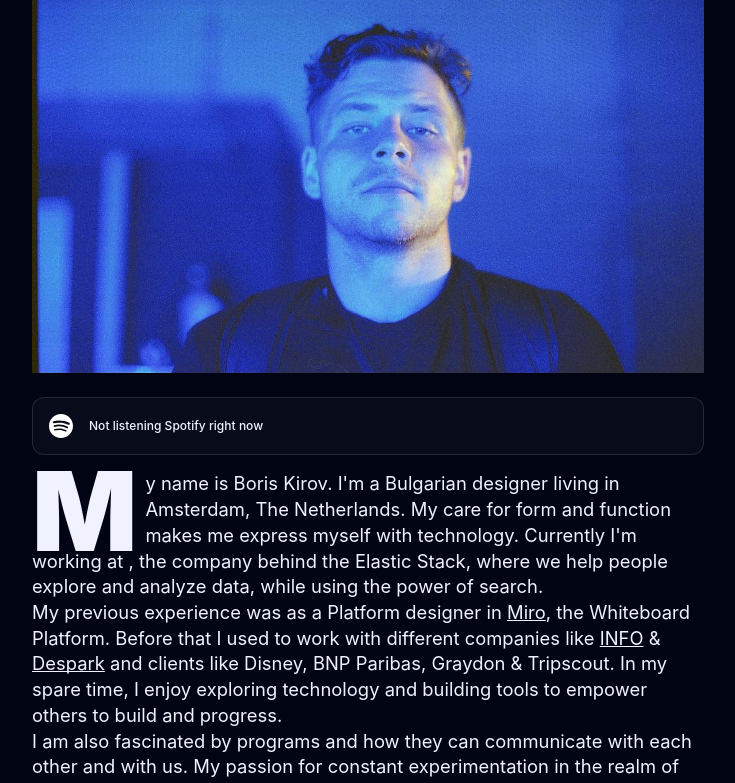
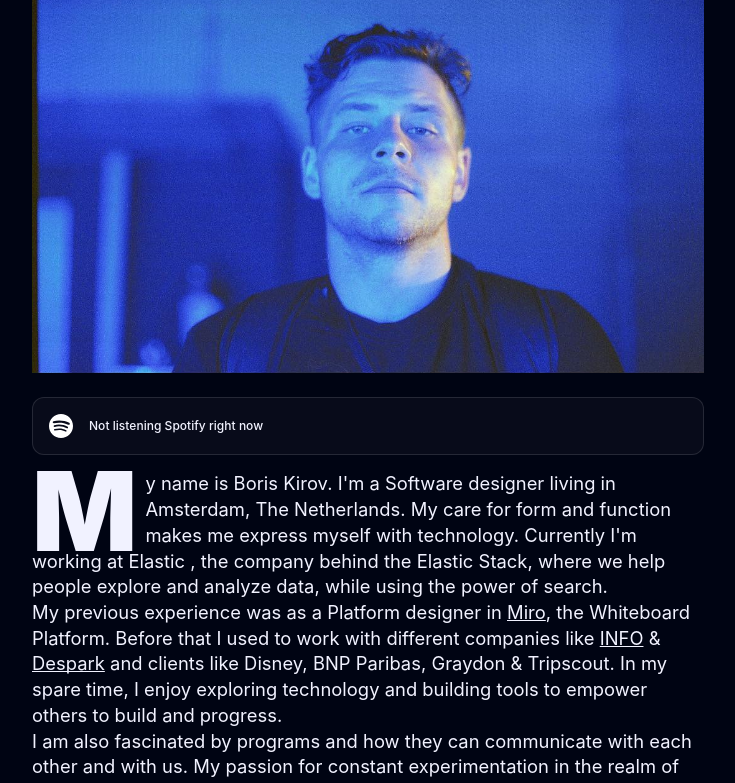
Before and after one commit to boriskirov/boris-kirov-portfolio, a Next.js app: page /about in a window 1280 px wide. Shown: the part 392-1175 px from the top of the page, without its empty margins (272-1007 px from the left). Built offline with nearby package versions, Linux system fonts and the light colour scheme; no server answers.

Commit message:
boris.json

```diff
--- a/pages/about.js
+++ b/pages/about.js
@@ -10,6 +10,7 @@ import Image from "next/image";
 import FeedbackForm from "../components/feedbackForm";
 import StravaStats from "../components/stravaCard";
 import WebStack from "../components/Webstack/webstack";
+import boris from "../public/boris.json";
 
 const About = () => (
   <Motion>
@@ -36,26 +37,27 @@ const About = () => (
           <CurrentlyListening />
           <section>
             <p>
-              <span className="dropCap">M</span>y name is Boris Kirov. I'm a
-              Bulgarian designer living in Amsterdam, The Netherlands. My care
-              for form and function makes me express myself with technology.
-              Currently I'm working at , the company behind the Elastic Stack,
-              where we help people explore and analyze data, while using the
-              power of search.
+              <span className="dropCap">M</span>y name is {boris.firstName} {""}
+              {boris.familyName}. I'm a {boris.profession} living in{" "}
+              {boris.location.city}, {boris.location.country}. My care for form
+              and function makes me express myself with technology. Currently
+              I'm working at {boris.experience[0].company} , the company behind
+              the Elastic Stack, where we help people explore and analyze data,
+              while using the power of search.
             </p>
             <p>
               My previous experience was as a Platform designer in{" "}
               <a href="https://www.miro.com" target="_blank" rel="noreferrer">
-                Miro
+                {boris.experience[1].company}
               </a>
               , the Whiteboard Platform. Before that I used to work with
               different companies like{" "}
               <a href="https://info.nl/" target="_blank" rel="noreferrer">
-                INFO
+                {boris.experience[2].company}
               </a>{" "}
               &{" "}
               <a href="https://despark.com/" target="_blank" rel="noreferrer">
-                Despark
+                {boris.experience[3].company}
               </a>{" "}
               and clients like Disney, BNP Paribas, Graydon & Tripscout. In my
               spare time, I enjoy exploring technology and building tools to
--- a/pages/dashboard.js
+++ b/pages/dashboard.js
@@ -48,6 +48,7 @@ const Dashboard = ({ data }) => (
               className="avatar"
               width={24}
               height={24}
+              alt="avatar"
             />
             <h6>Personal details</h6>
           </div>
--- a/public/boris.json
+++ b/public/boris.json
@@ -2,7 +2,7 @@
   "firstName": "Boris",
   "familyName": "Kirov",
   "nationality": "Bulgarian",
-  "profession": "Product designer",
+  "profession": "Software designer",
   "yearsOfExperience": "8",
   "avatar": "https://pbs.twimg.com/profile_images/1507287646133010434/Cx1ufZpO_400x400.jpg",
   "location": {
@@ -14,24 +14,28 @@
   "twitter": "@sboriskirov",
   "experience": [
     {
+      "id": 0,
       "company": "Elastic",
       "role": "Senior Product Designer",
       "work": "www.elastic.co",
       "dates": "March 2022 - Present"
     },
     {
+      "id": 1,
       "company": "Miro",
       "role": "Platform Product designer",
       "work": "www.boriskirov.me/miro",
       "dates": "May 2020 - Feb 2022"
     },
     {
+      "id": 2,
       "company": "INFO",
       "role": "Product designer",
       "work": "www.boriskirov.me/posts/great-wall-of-development",
       "dates": "Feb 2019 - May 2020"
     },
     {
+      "id": 3,
       "company": "Despark",
       "role": "Digital Producer",
       "work": "www.boriskirov.me/posts/nda",
```
Also changed, not shown: pages/index.js (+7 -8 lines).
